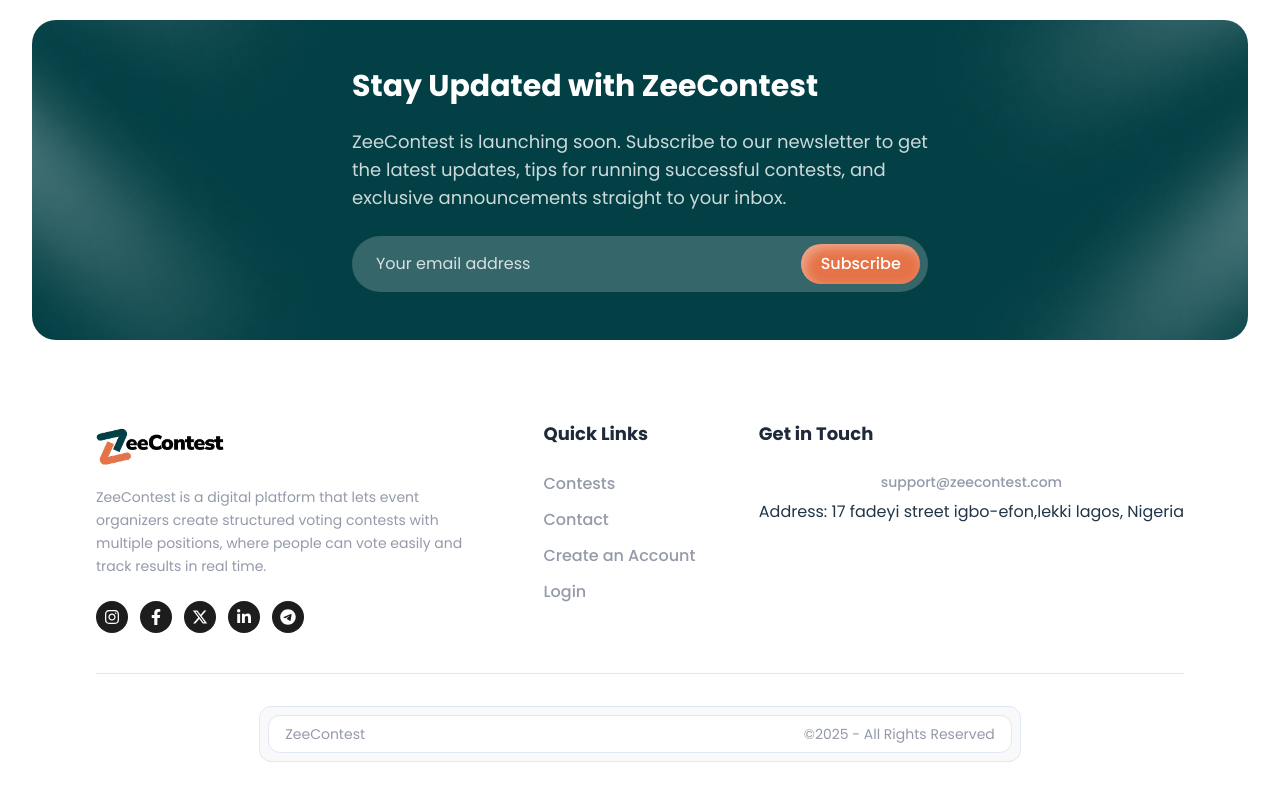
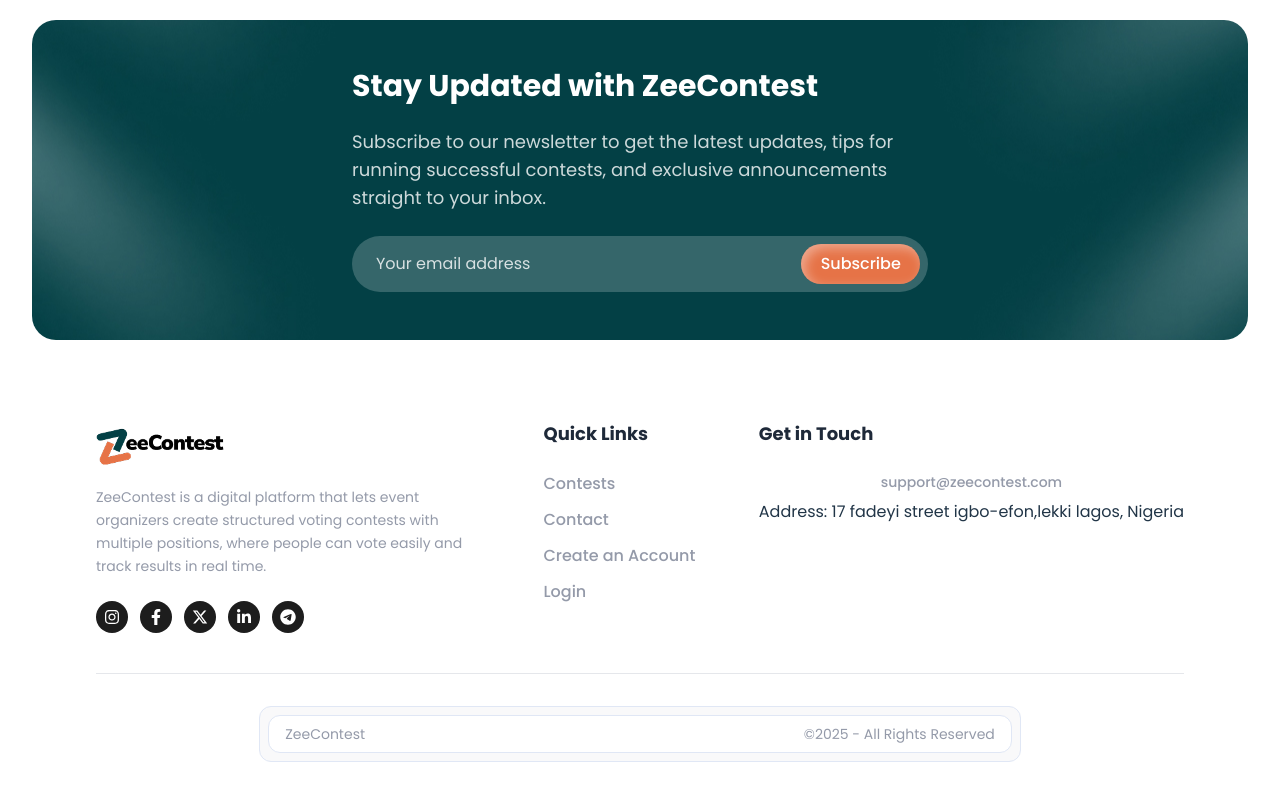
Before and after one commit to zeecontesthub/zeecontest-first-project-launch-, a React (Vite) app in the folder FrontEnd/: page / in a window 1280 px wide. Shown: the part 6100-6900 px from the top of the page. Built offline with nearby package versions, Linux system fonts and the light colour scheme; no server answers.

Commit message:
Update subscription prompt text in CTA component

```diff
--- a/FrontEnd/src/Components/LandingPageComp/CTA.jsx
+++ b/FrontEnd/src/Components/LandingPageComp/CTA.jsx
@@ -48,7 +48,7 @@ const CTA = () => {
         Stay Updated with ZeeContest
       </h2>
       <p className='text-center md:text-left text-sm md:text-lg text-white/80 w-full md:max-w-xl'>
-        ZeeContest is launching soon. Subscribe to our newsletter to get the
+        Subscribe to our newsletter to get the
         latest updates, tips for running successful contests, and exclusive
         announcements straight to your inbox.
       </p>
```
